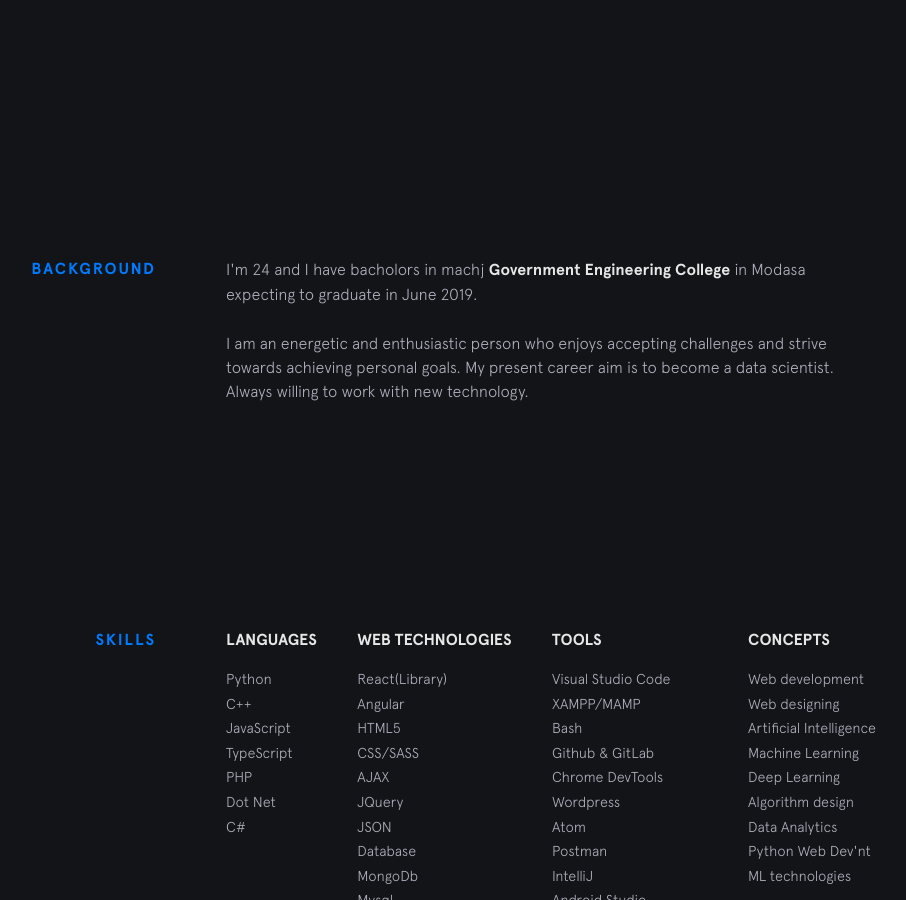
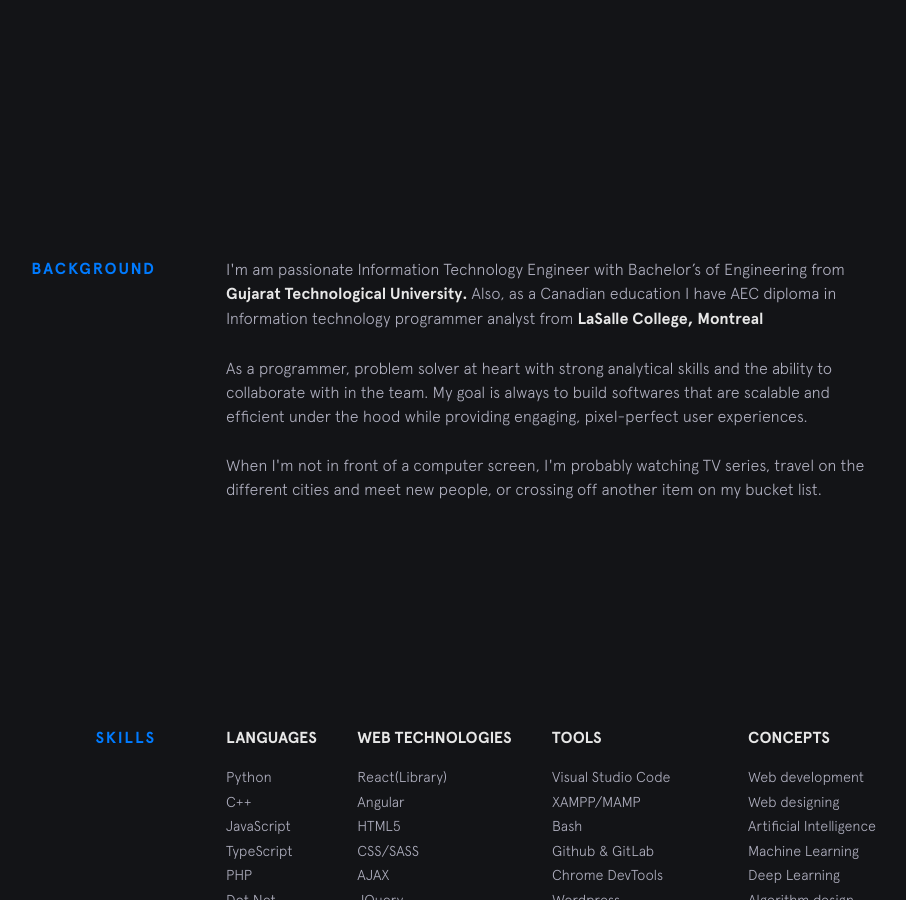
Before and after one commit to aminvishvam/aminvishvam.github.io, a Jekyll site: the page built from index.html, in a window 1280 px wide and 900 px high, scrolled down 743 px. Shown: the whole window, without its empty margins (224-1130 px from the left). Built offline with Jekyll 4.4.1, drawn with Linux system fonts in a browser that asks for light colours; nearby versions of some CDN libraries; some of the changed text lies outside the part shown.

Commit message:
backgroud updated

```diff
--- a/_includes/background.html
+++ b/_includes/background.html
@@ -2,20 +2,32 @@
   <div class="section__title">Background</div>
   <div class="section__content">
     <p>
-      I'm 24 and I have bacholors in machj
+      I'm am passionate Information Technology Engineer with Bachelor’s of
+      Engineering from
+      <a class="underline-link" href="https://www.gtu.ac.in/" target="_blank"
+        >Gujarat Technological University.</a
+      >
+      Also, as a Canadian education I have AEC diploma in Information technology
+      programmer analyst from
       <a
         class="underline-link"
-        href="http://www.gecmodasa.ac.in/"
+        href="https://www.lasallecollege.com/?utm_source=adw&utm_medium=cpc&utm_campaign=RM_LaSalle_AEC/DEC_Rentree-E21_Brand_conv_adw_cpc_QC_EN_PO006664&gclid=CjwKCAjwr56IBhAvEiwA1fuqGmT5ypom8gIa-SebUm9DEq7bMVe0asU3Qaab8anDw7ba48QPmZtobRoCcLIQAvD_BwE"
         target="_blank"
-        >Government Engineering College</a
+        >LaSalle College, Montreal</a
       >
-      in Modasa expecting to graduate in June 2019.
     </p>
 
     <p>
-      I am an energetic and enthusiastic person who enjoys accepting challenges
-      and strive towards achieving personal goals. My present career aim is to
-      become a data scientist. Always willing to work with new technology.
+      As a programmer, problem solver at heart with strong analytical skills and
+      the ability to collaborate with in the team. My goal is always to build
+      softwares that are scalable and efficient under the hood while providing
+      engaging, pixel-perfect user experiences.
+    </p>
+
+    <p>
+      When I'm not in front of a computer screen, I'm probably watching TV
+      series, travel on the different cities and meet new people, or crossing
+      off another item on my bucket list.
     </p>
 
     <!-- {% include employment-status.html %} -->
--- a/_includes/footer.html
+++ b/_includes/footer.html
@@ -5,15 +5,22 @@
     </div>
     <div class="bottom">
       <span>Vishvam Amin</span>
-      <img class="emoji" src="{{site.baseurl}}/img/emojis/rockon.png" alt="emoji">
-      <span>2016-19</span>
+      <img
+        class="emoji"
+        src="{{site.baseurl}}/img/emojis/rockon.png"
+        alt="emoji"
+      />
+      <span>2016-21</span>
     </div>
   </div>
   <div class="footer__links">
     {% for link in site.social %}
     <a href="{{link.url}}" target="_blank" title="{{link.title}}">
       <span class="text">{{link.title}}</span>
-      <img src="{{site.baseurl}}/img/social/{{link.title}}.svg" alt="{{link.title}}">
+      <img
+        src="{{site.baseurl}}/img/social/{{link.title}}.svg"
+        alt="{{link.title}}"
+      />
     </a>
     {% endfor %}
   </div>
--- a/_includes/intro.html
+++ b/_includes/intro.html
@@ -5,7 +5,10 @@
 
   <h2 class="intro__tagline">
     I'm <span class="name">Vishvam Amin </span><br />Front-end developer and
-    intern at <a href="https://www.techrangle.com/">Techrangle Inc.</a>
+    intern at
+    <a href="https://www.techrangle.com/" class="highlight-link" target="_blank"
+      >Techrangle Inc.</a
+    >
   </h2>
 
   <h3 class="intro__contact">
```
Also changed, not shown: _data/other-projects.yml (+4 -5 lines).
